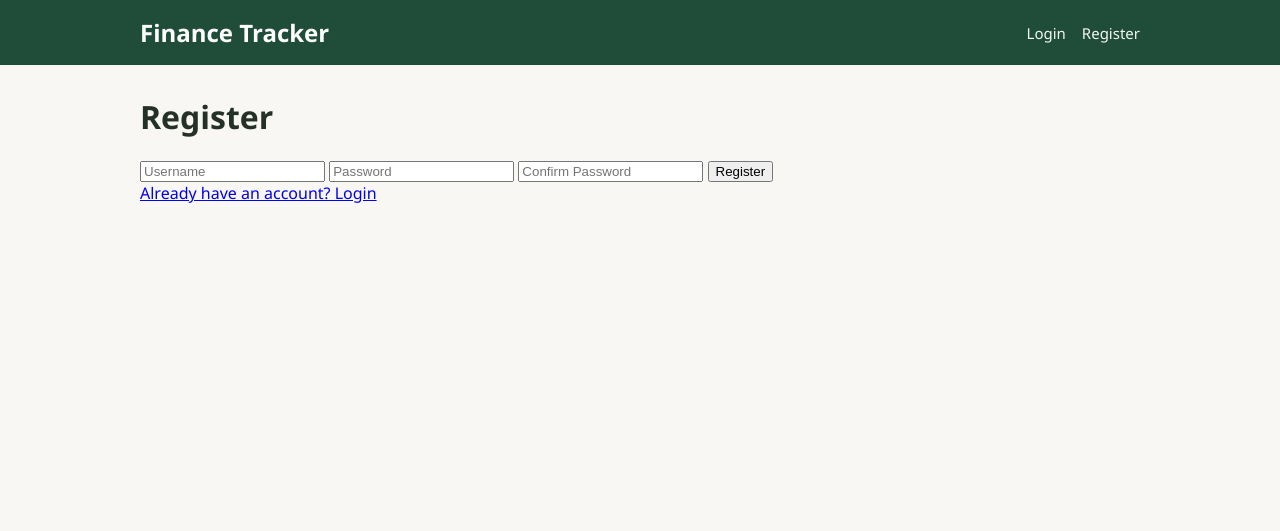
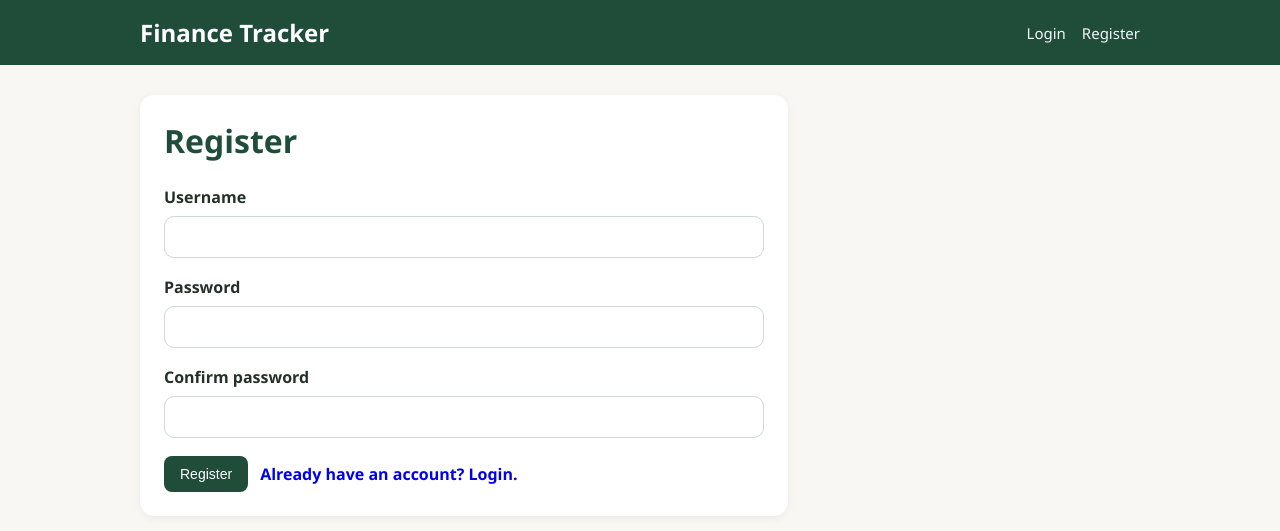
Before and after one commit to thekellymarques/finance-tracker, a Flask app: page /register in a window 1280 px wide. Shown: the top 531 px of the page. Run offline with Flask 3, Linux system fonts and the light colour scheme; some libraries are stand-ins or nearby versions.

Commit message:
style: apply consistent UI styling across forms and pages

```diff
--- a/static/styles.css
+++ b/static/styles.css
@@ -213,3 +213,90 @@ tr:hover {
     font-weight: 700;
     color: #1f4d3a;
 }
+
+.form-card {
+    max-width: 600px;
+}
+
+.form-layout {
+    display: flex;
+    flex-direction: column;
+    gap: 18px;
+}
+
+.form-group {
+    display: flex;
+    flex-direction: column;
+    gap: 8px;
+}
+
+.form-group label{
+    font-weight: 600;
+    color: #243127;
+}
+
+.form-group input,
+.form-group select,
+.form-group textarea {
+    width: 100%;
+    padding: 12px 14px;
+    font-size: 14px;
+    border: 1px solid #cfd8d3;
+    border-radius: 10px;
+    background-color: #ffffff;
+    color: #243127;
+    box-sizing: border-box;
+}
+
+.form-group input:focus,
+.form-group select:focus,
+.form-group textarea:focus {
+    outline: none;
+    border-color: #1f4d3a;
+    box-shadow: 0 0 0 3px rgba(31, 77, 58, 0.12);
+}
+
+.form-actions {
+    display: flex;
+    gap: 12px;
+    align-items: center;
+    flex-wrap: wrap;
+}
+
+.btn-primary {
+    background-color: #1f4d3a;
+    color: white;
+    padding: 10px 16px;
+    border: none;
+    border-radius: 8px;
+    font-size: 14px;
+    cursor: pointer;
+}
+
+.btn-primary:hover {
+    background-color: #163829;
+}
+
+.form-link {
+    color: 1f4d3a;
+    text-decoration: none;
+    font-weight: 600;
+}
+
+.form-link:hover {
+    text-decoration: underline;
+}
+
+.category-list {
+    list-style: none;
+    padding: 0;
+    margin: 0;
+}
+
+.category-item {
+    padding: 12px 16px;
+    border: 1px solid #e5e7eb;
+    border-radius: 10px;
+    margin-bottom: 10px;
+    background-color: #f9fbf9;
+}
--- a/templates/register.html
+++ b/templates/register.html
@@ -1,14 +1,29 @@
 {% extends "layout.html" %}
 
 {% block body %}
-    <h1>Register</h1>
+    <div class="card form-card">
+        <h1 class="page-title">Register</h1>
 
-    <form action="/register" method="post" autocomplete="off" >
-        <input name="username" type="text" placeholder="Username">
-        <input name="password" type="password" placeholder="Password">
-        <input name="confirmation" type="password" placeholder="Confirm Password">
-        <button type="submit">Register</button>
-    </form>
+        <form action="/register" method="post" autocomplete="off" class="form-layout">
+            <div class="form-group">
+                <label for="username">Username</label>
+                <input name="username" type="text" autocomplete="username" required>
+            </div>
 
-    <a href="/login">Already have an account? Login</a>
+            <div class="form-group">
+                <label for="password">Password</label>
+                <input name="password" type="password" autocomplete="new-password" required>
+            </div>
+
+            <div class="form-group">
+                <label for="confirmation">Confirm password</label>
+                <input name="confirmation" type="password" autocomplete="new-password">
+            </div>
+
+            <div class="form-actions">
+                <button type="submit" class="btn-primary">Register</button>
+                <a href="/login" class="form-link">Already have an account? Login.</a>
+            </div>
+            </form>
+    </div>
 {% endblock %}
```
Also changed, not shown: templates/add.html (+27 -13 lines), templates/categories.html (+18 -6 lines), templates/edit.html (+24 -12 lines), templates/login.html (+17 -8 lines).
